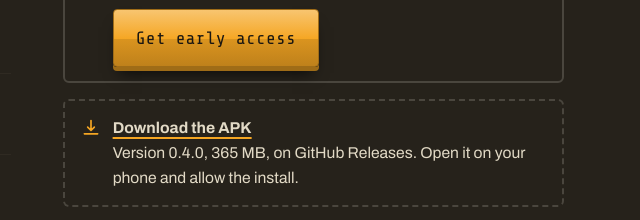
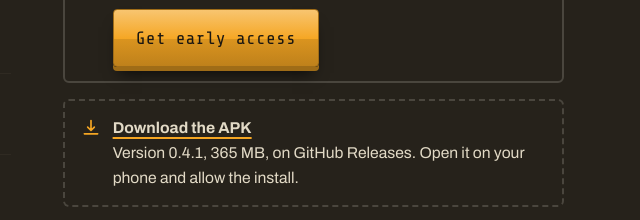
Before and after one commit to chrishonson/offwire, a plain HTML site: page docs/site/index.html in a window 1280 px wide. Shown: the part 5173-5393 px from the top of the page, 640-1280 px from the left. Drawn offline with nearby package versions, Linux system fonts and the light colour scheme.

Commit message:
Show v0.4.1 as the site's APK version to match the current release

```diff
--- a/docs/site/index.html
+++ b/docs/site/index.html
@@ -268,7 +268,7 @@
             </div>
             <div class="release">
               <svg viewBox="0 0 24 24" fill="none" stroke="currentColor" stroke-width="2" stroke-linecap="round" stroke-linejoin="round" aria-hidden="true"><path d="M12 3v12m0 0-4-4m4 4 4-4M4 19h16"/></svg>
-              <p><b><a href="https://github.com/chrishonson/offwire/releases/latest">Download the APK</a></b>Version 0.4.0, 365 MB, on GitHub Releases. Open it on your phone and allow the install.</p>
+              <p><b><a href="https://github.com/chrishonson/offwire/releases/latest">Download the APK</a></b>Version 0.4.1, 365 MB, on GitHub Releases. Open it on your phone and allow the install.</p>
             </div>
             <div class="term">
               <div class="term-top">
```
